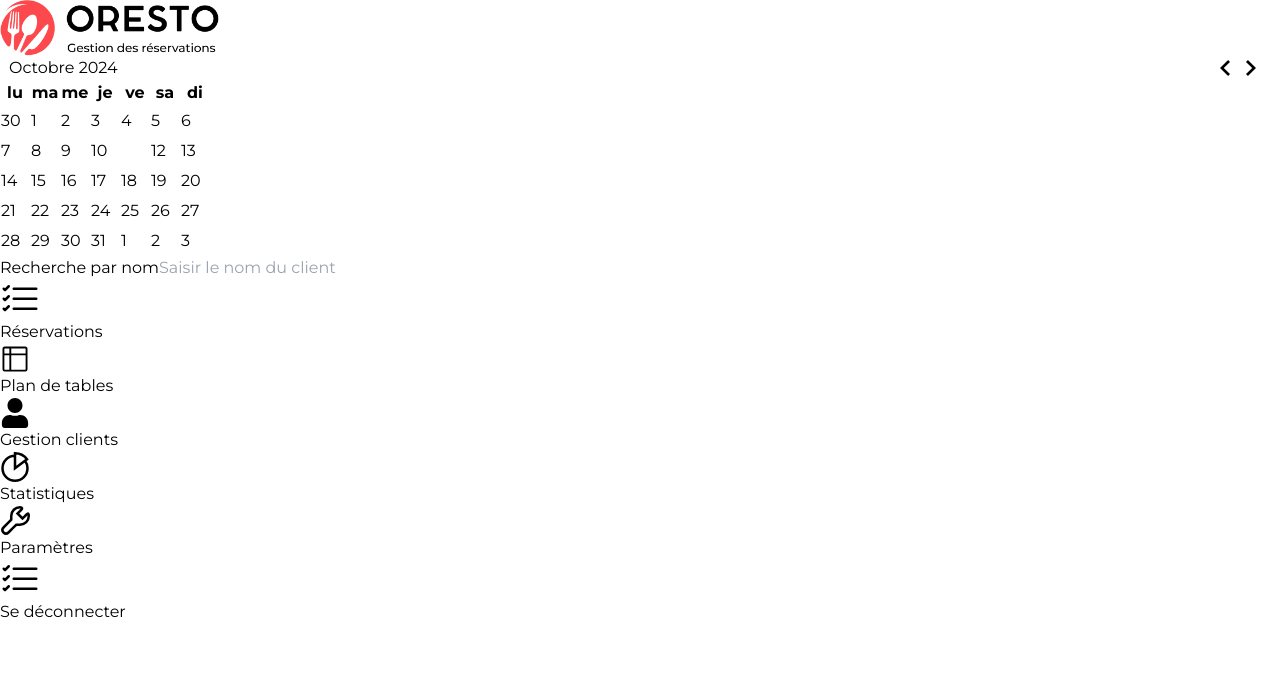
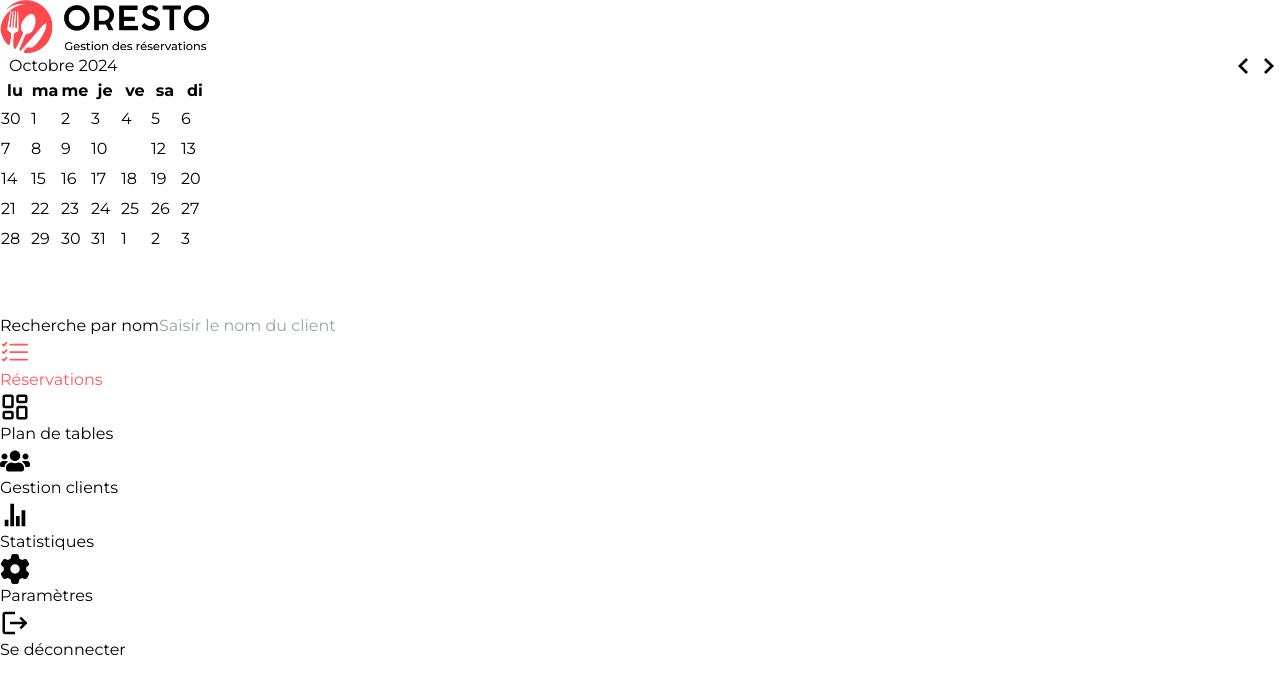
Before and after one commit to xavierc90/Oresto_Front, a React (Vite) app: page /dashboard in a window 1280 px wide. Shown: the top 694 px of the page. Built offline with nearby package versions, Linux system fonts and the light colour scheme.

Commit message:
Finalisation de la première version DashboardNav

```diff
--- a/src/Application/Components/CalendarShadcn.tsx
+++ b/src/Application/Components/CalendarShadcn.tsx
@@ -18,7 +18,7 @@ function CalendarShadcn({
             showOutsideDays={showOutsideDays}
             locale={fr}
             mode="single"
-            className={cn("p-3", className)}
+            className={cn("p-3 calendar", className)}
             classNames={{
                 months: "flex flex-col sm:flex-row space-y-4 sm:space-x-4 sm:space-y-0 text-sm",
                 month: "space-y-4",
--- a/src/Application/Components/DashboardNav.tsx
+++ b/src/Application/Components/DashboardNav.tsx
@@ -1,10 +1,10 @@
 import { BsListCheck } from "react-icons/bs";
-import { FaUser } from "react-icons/fa";
-import { GrAnalytics } from "react-icons/gr";
-import { GrConfigure } from "react-icons/gr";
-import { GoTable } from "react-icons/go";
-
-
+import { FaUsers } from "react-icons/fa";
+import { IoMdStats } from "react-icons/io";
+import { FaGear } from "react-icons/fa6";
+import { LuLayoutDashboard } from "react-icons/lu";
+import { MdLogout } from "react-icons/md";
+import { NavLink } from 'react-router-dom';
 
 import {CalendarShadcn} from "../Components/CalendarShadcn.tsx";
 import {useEffect, useState} from 'react';
@@ -22,53 +22,71 @@ export const DashboardNav = () => {
 
   return (
     <div className='bg-light w-80 h-screen flex flex-col items-center shadow-2xl'>
-      <div className="mt-10">
-      <img src="../../../public/img/logo-oresto-red.png" width="240px" alt="Logo Oresto" />
+      <div className="mt-12">
+      <img src="../../../public/img/logo-oresto-red.png" width="230px" alt="Logo Oresto" />
       </div>
 
       {/* Recherche par date */}
-      <div className="mt-10">
+      <div className="mt-12">
       <CalendarShadcn mode={"single"} selected={dateSelected} onSelect={setDateSelected} required/>
     </div>
 
       {/* Recherche par nom */}
-    <div className="flex flex-col justify-center mt-4">
-    <label className="text-sm font-bold px-12 mb-2">Recherche par nom</label>
+    <div className="flex flex-col justify-center mt-8">
+    <label className="text-sm font-bold px-12 mb-4">Recherche par nom</label>
     <input type="text" name="search" placeholder="Saisir le nom du client" className="border-2 border-gray-300 p-2 mb-6 font-bold w-60 mx-12" />
     </div>
 
-        {/* Menu Manager */}
-        <div className="flex flex-col justify-center mt-4">
-          <div className="flex flex-col justify-center items-center">
-            <BsListCheck size={40}/>
-            <h2 className="font-bold text-xs">Réservations</h2>
-          </div>
+    <div className="grid grid-cols-2 gap-6 justify-items-center mt-4">
+      {/* Premier Élément */}
+      <NavLink
+        to="/dahboard/bookings"
+        className="flex flex-col items-center text-gray-600 hover:text-red-500 focus:text-red-500 transition duration-300 active">
+        <BsListCheck size={30} className="mb-1" />
+        <h2 className="text-xs font-bold active">Réservations</h2>
+      </NavLink>
 
-          <div className="flex flex-col justify-center items-center">
-            <GoTable size={30}/>
-            <h2 className="font-bold text-xs">Plan de tables</h2>
-          </div>
+      {/* Deuxième Élément */}
+      <NavLink
+        to="/dahboard/layouts"
+        className="flex flex-col items-center text-gray-600 hover:text-red-500 focus:text-red-500 transition duration-300">
+        <LuLayoutDashboard size={30} className="mb-1" />
+        <h2 className="text-xs font-bold">Plan de tables</h2>
+      </NavLink>
 
-          <div className="flex flex-col justify-center items-center">
-            <FaUser size={30}/>
-            <h2 className="font-bold text-xs">Gestion clients</h2>
-          </div>
+      {/* Troisième Élément */}
+      <NavLink
+        to="/dahboard/clients"
+        className="flex flex-col items-center text-gray-600 hover:text-red-500 focus:text-red-500 transition duration-300">
+        <FaUsers size={30} className="mb-1" />
+        <h2 className="text-xs font-bold">Gestion clients</h2>
+      </NavLink>
 
-          <div className="flex flex-col justify-center items-center">
-            <GrAnalytics size={30}/>
-            <h2 className="font-bold text-xs">Statistiques</h2>
-          </div>
+      {/* Quatrième Élément */}
+      <NavLink
+        to="/dahboard/analytics"
+        className="flex flex-col items-center text-gray-600 hover:text-red-500 focus:text-red-500 transition duration-300">
+        <IoMdStats size={30} className="mb-1" />
+        <h2 className="text-xs font-bold">Statistiques</h2>
+      </NavLink>
 
-          <div className="flex flex-col justify-center items-center">
-            <GrConfigure size={30}/>
-            <h2 className="font-bold text-xs">Paramètres</h2>
-          </div>
+      {/* Cinquième Élément */}
+      <NavLink
+        to="/dahboard/settings"
+        className="flex flex-col items-center text-gray-600 hover:text-red-500 focus:text-red-500 transition duration-300">
+        <FaGear size={30} className="mb-1" />
+        <h2 className="text-xs font-bold">Paramètres</h2>
+      </NavLink>
 
-          <div className="flex flex-col justify-center items-center">
-            <BsListCheck size={40}/>
-            <h2 className="font-bold text-xs">Se déconnecter</h2>
-          </div>
-        </div>
+      {/* Sixième Élément */}
+      <NavLink
+        to="/login"
+        className="flex flex-col items-center text-gray-600 hover:text-red-500 focus:text-red-500 transition duration-300"
+      >
+        <MdLogout size={30} className="mb-1" />
+        <h2 className="text-xs font-bold">Se déconnecter</h2>
+      </NavLink>
+    </div>
         </div>
   )
 }
--- a/src/Application/Components/LoginForm.tsx
+++ b/src/Application/Components/LoginForm.tsx
@@ -11,8 +11,8 @@ export const LoginForm = () => {
         <label className="text-xl font-bold mb-4">Mot de passe</label>
         <input type="password" name="password" placeholder="Saisissez votre mot de passe" className="border-2 border-gray-300 p-2 mb-10 font-bold" />
         <div className="flex gap-2">
-        <button type="submit" className="bg-black text-white p-4 rounded-lg font-bold uppercase">Se connecter</button>
-        <NavLink to="/register" className="bg-red-500 text-white text-center p-4 rounded-lg font-bold uppercase no-underline">Créer un compte</NavLink>
+        <NavLink to="/dashboard" className="bg-black text-white p-4 rounded-lg font-bold uppercase hover:text-white">Se connecter</NavLink>
+        <NavLink to="/register" className="bg-red-500 text-white text-center p-4 rounded-lg font-bold uppercase hover:text-white">Créer un compte</NavLink>
         </div></form>
         <div className='mt-10'>
           <NavLink to="/lostpassword">J'ai oublié mon mot de passe</NavLink></div>
--- a/src/index.css
+++ b/src/index.css
@@ -8,8 +8,8 @@
     font-family: 'Montserrat', sans-serif; /* Ajoutez 'sans-serif' comme police de secours */
 }
 
-a {
-    text-decoration: underline;
+a:hover {
+    color: #FF5959;
 }
 
 .cover-login {
@@ -29,6 +29,12 @@ input::placeholder {
 }
 
 /* Calendrier */
+
+.calendar {
+    height: 260px;
+    overflow: hidden; /* Pour éviter tout débordement */
+    padding: 0;
+}
 
 .rdp-focused {
     font-weight: bold;
@@ -56,7 +62,7 @@ input::placeholder {
 
 .rdp-nav {
     position: absolute;
-    right: 18px;
+    right: 0px;
 }
 
 .bg-primary {
@@ -81,4 +87,13 @@ input::placeholder {
   opacity: 0.5;
 }
 
-/* Add any missing styles */
+/* Text color */
+
+.nav-manager {
+    color: #7f7f7f;
+    font-weight: bold;
+}
+
+.active {
+    color: #FF5959;
+}
```
